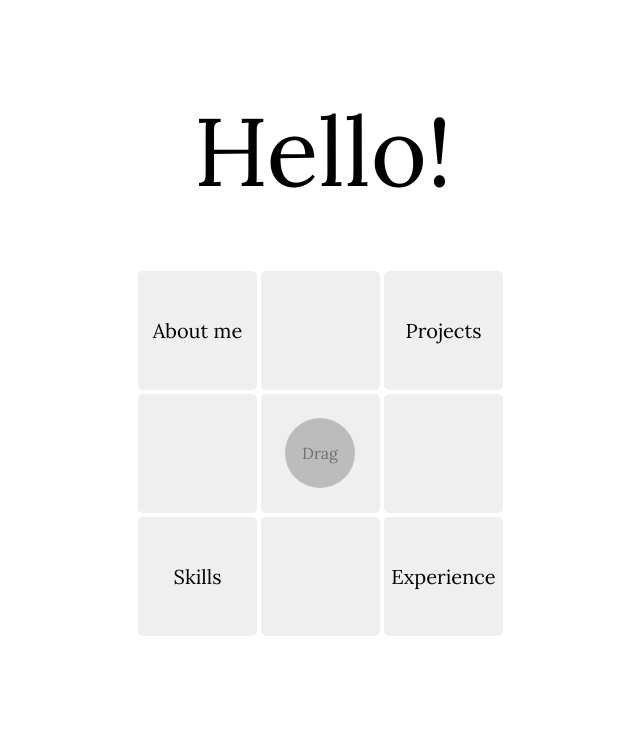
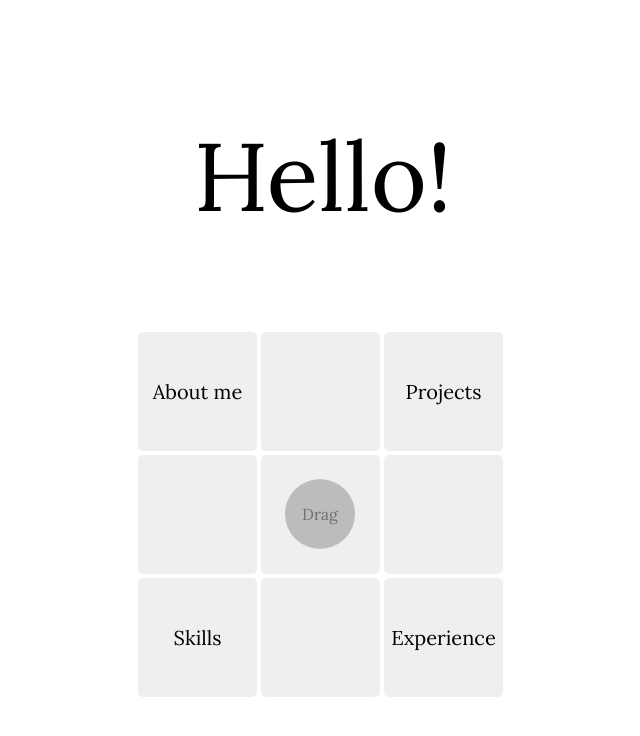
Before and after one commit to Dispersioned/web, a React (Create React App) app: page / in a window 1280 px wide. Shown: the top 736 px of the page, without its empty margins (317-957 px from the left). Built offline with nearby package versions, Linux system fonts and the light colour scheme.

Commit message:
fix mui layout

```diff
--- a/src/views/Home/Home.tsx
+++ b/src/views/Home/Home.tsx
@@ -1,33 +1,25 @@
 import { Container, Grid, Typography } from '@mui/material'
 import React, { useState } from 'react'
 import Dice from '../../components/Dice/Dice'
+import { Layout, Main } from './style'
 
 const Home: React.FC = () => {
   const [title, setTitle] = useState('Hello!')
 
   return (
     <Container maxWidth="lg">
-      <Grid container spacing={2} height="100vh">
-        <Grid item xs={3.8}></Grid>
-        <Grid item xs={4.4}>
-          <Grid
-            container
-            spacing={8}
-            direction="column"
-            justifyContent="center"
-            alignItems="center"
-            height="100vh"
-          >
-            <Grid item>
-              <Typography variant="h1">{title}</Typography>
-            </Grid>
-            <Grid item>
+      <Layout>
+        <Typography variant="h1">{title}</Typography>
+        <Main>
+          <div></div>
+          <div>
+            <Grid container direction="column" justifyContent="center" alignItems="center">
               <Dice setTitle={setTitle} />
             </Grid>
-          </Grid>
-        </Grid>
-        <Grid item xs={3.8}></Grid>
-      </Grid>
+          </div>
+          <div></div>
+        </Main>
+      </Layout>
     </Container>
   )
 }
--- /dev/null
+++ b/src/views/Home/style.ts
@@ -0,0 +1,16 @@
+import styled from 'styled-components'
+
+export const Layout = styled.div`
+  display: grid;
+  grid-template-rows: fit-content(100%) fit-content(100%);
+  row-gap: 100px;
+  height: 100vh;
+  padding-top: 15vh;
+  text-align: center;
+`
+
+export const Main = styled.div`
+  display: grid;
+  grid-template-columns: 1fr fit-content(100%) 1fr;
+  column-gap: 45px;
+`
```
